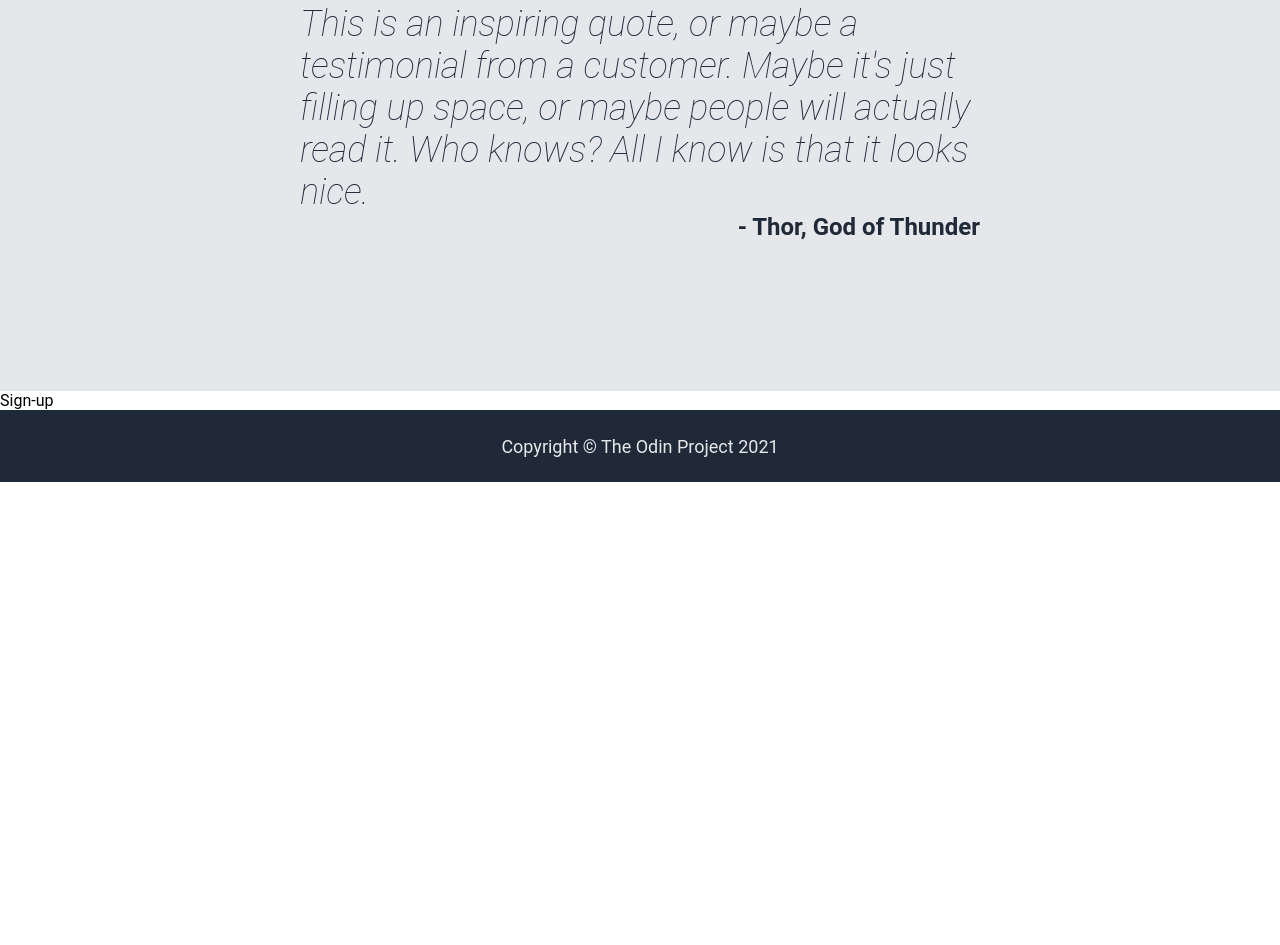
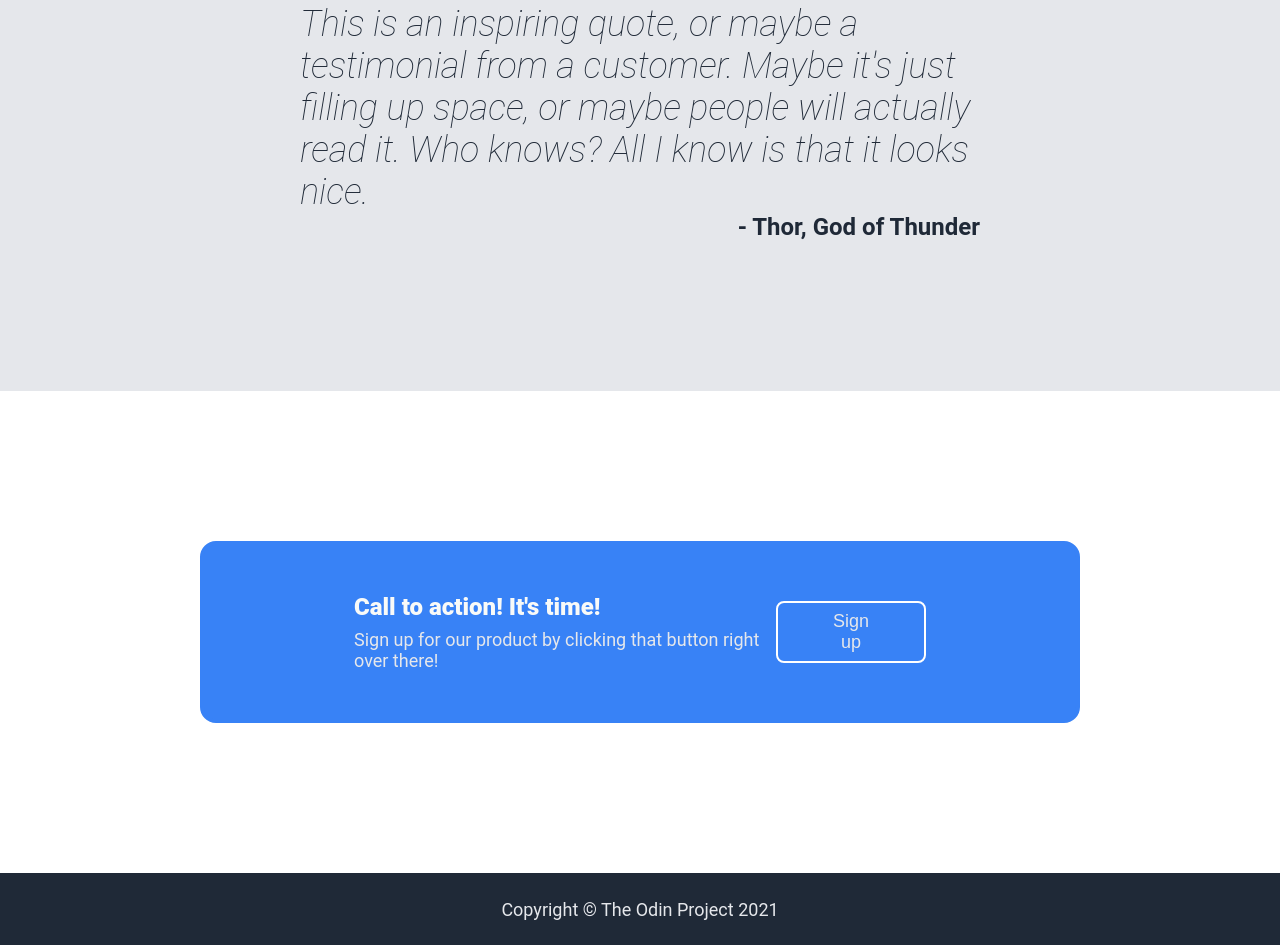
Before and after one commit to edfan1/odin-landing-page, a plain HTML site: page index.html in a window 1280 px wide. Shown: the part 1220-2165 px from the top of the page. Before the commit the page ends 1702 px from the top, so only its background shows below. Drawn offline with Linux system fonts and the light colour scheme.

Commit message:
Added sign-up section. Changed the way the buttons are handled by the css. Uses inheritance instead of manipulating default button

```diff
--- a/index.html
+++ b/index.html
@@ -20,7 +20,7 @@
         <div class="intial container">
             <div class="main-text">This Website is Awsome</div>
             <div class="secondary-text">This website has some subtext that goes here under the main title. It's a smaller font and the color is lower contrast.</div>
-            <button class="sign-up secondary-text">Sign up</button>
+            <button class="secondary-text">Sign up</button>
         </div>
         <img id="placeholder-image" src="./img.jpeg" alt="Placeholder Image">
     </div>
@@ -52,7 +52,15 @@
             <div class="quote secondary-text">- Thor, God of Thunder</div>
         </div>
     </div>
-    <div class="sign-up">Sign-up</div>
+    <div class="sign-up">
+        <div class="sign-up box">
+            <div class="sign-up container">
+                <div class="main-text">Call to action! It's time!</div>
+                <div class="secondary-text">Sign up for our product by clicking that button right over there!</div>
+            </div>
+            <button class="sign-up secondary-text">Sign up</button>
+        </div>
+    </div>
 
     <div class="footer">
         <p>Copyright © The Odin Project 2021</p>
--- a/styles.css
+++ b/styles.css
@@ -12,7 +12,7 @@ a {
     color: inherit;
 }
 
-button {
+.initial button {
     cursor: pointer;
     text-align: center;
     padding: 4px 16px;
@@ -149,6 +149,39 @@ button {
 .sign-up {
     display: flex;
     flex-grow: 1;
+    justify-content: center;
+    align-content: center;
+    padding: 150px 200px;
+}
+
+.sign-up .main-text {
+    font-size: 24px;
+}
+
+.sign-up .box {
+    border-radius: 16px;
+    border: 4px solid #3882F6;
+    background: #3882F6;
+    display: flex;
+    justify-content: center;
+    align-items: center;
+    gap: 16px;
+    padding: 48px 150px;
+}
+
+.sign-up .container {
+    display: flex;
+    flex-direction: column;
+    gap: 8px;
+    padding: 0;
+}
+
+.sign-up button {
+    border-radius: 8px;
+    background: #3882F6;
+    border: 2px solid white;
+    padding: 8px 48px;
+    flex-grow: 0;
 }
 
 .footer {
```
